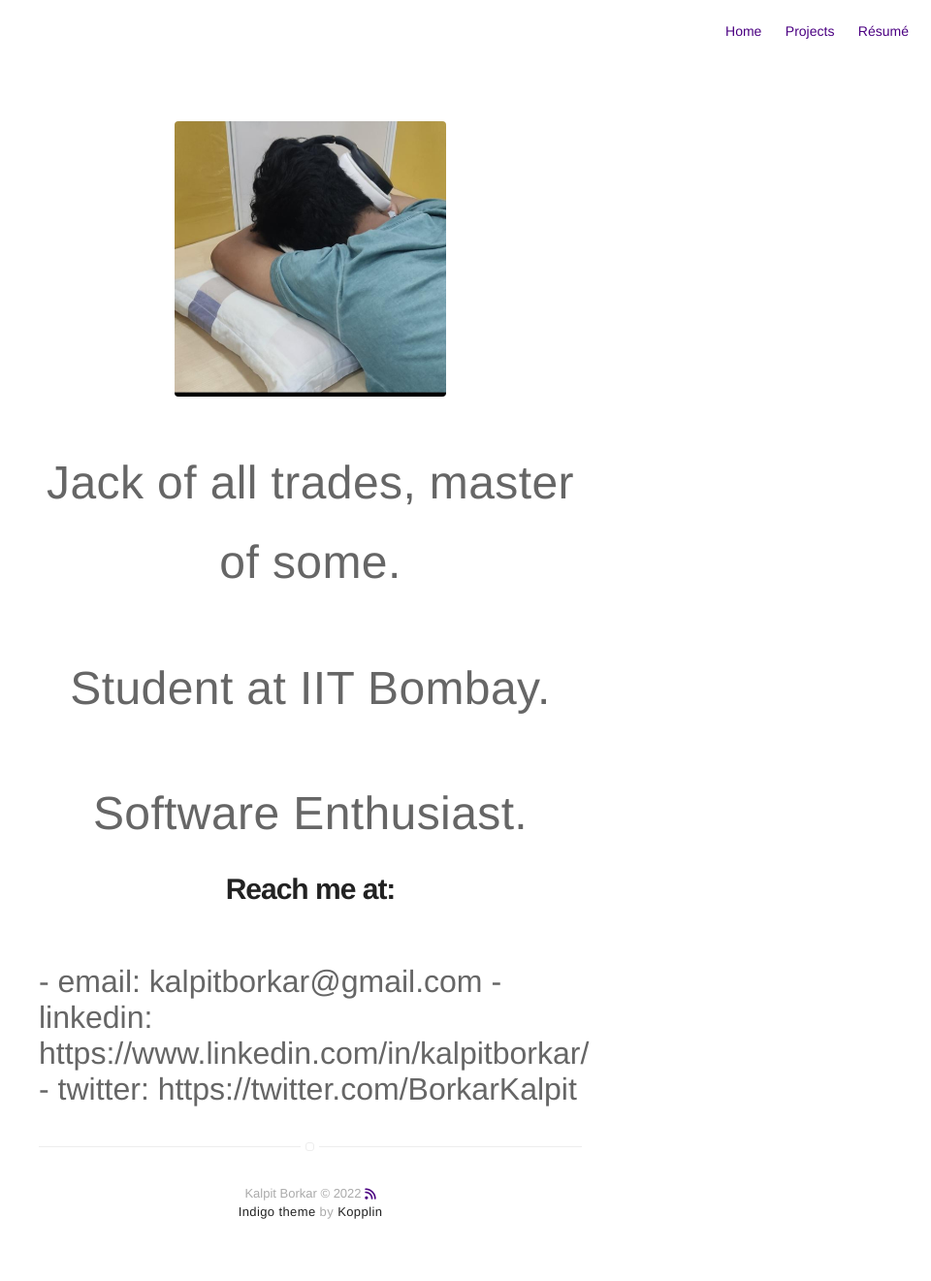
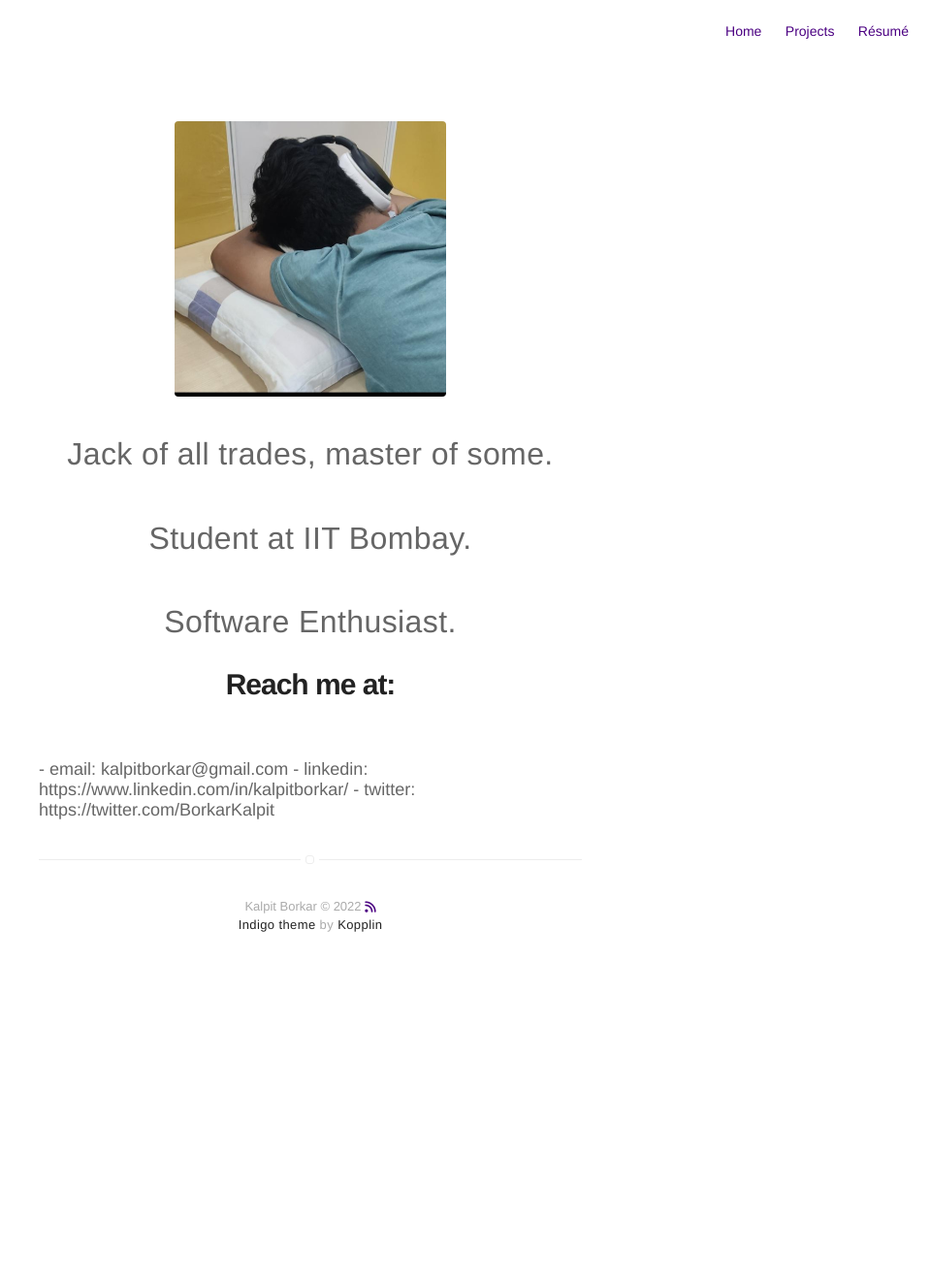
Before and after one commit to kalpitborkar/kalpitborkar.github.io, a Jekyll site: the page built from about.md, in a window 1280 px wide. Shown: the whole page at 97% size, without its empty margins (320-1280 px from the left). Built offline with Jekyll 4.4.1, drawn with Linux system fonts in a browser that asks for light colours; nearby versions of some CDN libraries; after the commit the page ends 1025 px from its top, so only the background shows below that.

Commit message:
Update about

```diff
--- a/about.md
+++ b/about.md
@@ -4,14 +4,14 @@ layout: page
 ---
 ![Profile Image]({% if site.external-image %}{{ site.picture }}{% else %}{{ site.url }}/{{ site.picture }}{% endif %})
 
-<font size = "8">
+<font size = "6">
 <p style="text-align: center;">Jack of all trades, master of some.</p>
 <p style="text-align: center;">Student at IIT Bombay.</p>
 <p style="text-align: center;">Software Enthusiast.</p>
 </font>
 
 # Reach me at:
-<font size = "6">
+<font size = "4">
 - email: kalpitborkar@gmail.com
 - linkedin: https://www.linkedin.com/in/kalpitborkar/
 - twitter: https://twitter.com/BorkarKalpit
```
